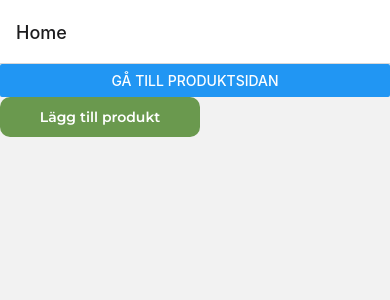
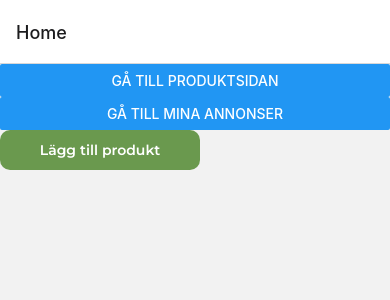
Before and after one commit to matsegard/golfr, a React Native app: screen /Home in a window 390 px wide. Shown: the top 300 px of the page. Built offline with nearby package versions, Linux system fonts and the light colour scheme; what native-base would draw is missing.

Commit message:
my products page made

```diff
--- a/App.js
+++ b/App.js
@@ -5,6 +5,7 @@ import ProductDetails from "./pages/ProductDetails";
 import { createNativeStackNavigator } from "@react-navigation/native-stack";
 import { NativeBaseProvider } from "native-base";
 import { useFonts } from "expo-font";
+import MyProducts from "./pages/MyProducts";
 // import * as SplashScreen from "expo-splash-screen";
 
 export default function App() {
@@ -35,6 +36,7 @@ export default function App() {
         <Stack.Navigator>
           <Stack.Screen name="Home" component={HomePage} />
           <Stack.Screen name="Products" component={ProductPage} />
+          <Stack.Screen name="MyProducts" component={MyProducts} />
           <Stack.Screen
             name="ProductDetails"
             component={ProductDetails}
--- /dev/null
+++ b/components/MyProfileProducts.js
@@ -0,0 +1,11 @@
+import { View, Text } from "native-base"
+
+const MyProfileProducts = () => {
+    return (
+        <View>
+            <Text>componenten</Text>
+        </View>
+    )
+}
+
+export default MyProfileProducts;
--- a/pages/HomePage.js
+++ b/pages/HomePage.js
@@ -9,6 +9,10 @@ export default function HomePage({ navigation }) {
         title="Gå till produktsidan"
         onPress={() => navigation.navigate("Products")}
       />
+      <Button
+        title="Gå till mina annonser"
+        onPress={() => navigation.navigate("MyProducts")}
+      />
       <PrimaryButton
         label="Lägg till produkt"
         btnWidth={{ width: 200 }}
--- /dev/null
+++ b/pages/MyProducts.js
@@ -0,0 +1,12 @@
+import { View, Text } from "native-base"
+import MyProfileProducts from "../components/MyProfileProducts"
+const MyProducts = () => {
+    return (
+    <View>
+        <Text>profil produkter</Text>
+        <MyProfileProducts />
+    </View>
+    )
+}
+
+export default MyProducts;
```
